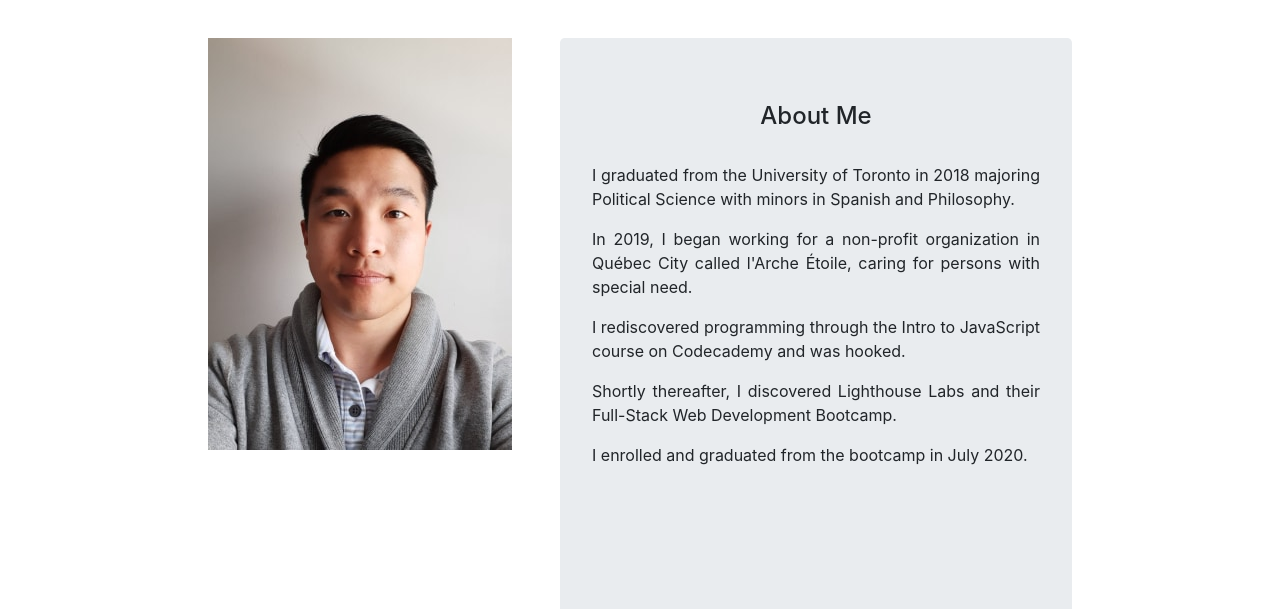
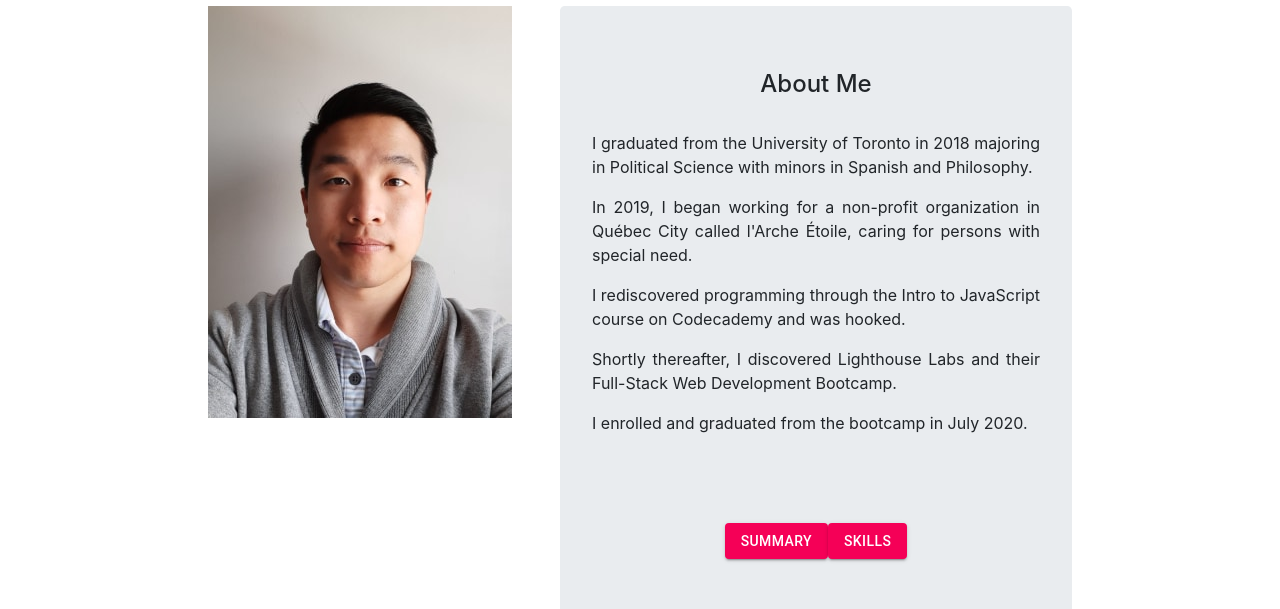
Before and after one commit to timbolaj/timbolaj.github.io, a React (Create React App) app: page / in a window 1280 px wide. Shown: the part 842-1451 px from the top of the page. Built offline with nearby package versions, Linux system fonts and the light colour scheme.

Commit message:
Created a toggle state for the Profile component. Now switches from summary state to skill state

```diff
--- a/package.json
+++ b/package.json
@@ -8,6 +8,7 @@
     "@fortawesome/free-regular-svg-icons": "^5.14.0",
     "@fortawesome/free-solid-svg-icons": "^5.14.0",
     "@fortawesome/react-fontawesome": "^0.1.11",
+    "@material-ui/core": "^4.11.0",
     "@testing-library/jest-dom": "^4.2.4",
     "@testing-library/react": "^9.3.2",
     "@testing-library/user-event": "^7.1.2",
--- a/src/Styles/Profile.scss
+++ b/src/Styles/Profile.scss
@@ -1,9 +1,15 @@
-.summary {
+.profile {
   height: 100vh;
-  padding-top: 5em;
+  padding-top: 3em;
 }
 
 .jumbotron {
   width: 40%;
   margin-left: 3em;
 }
+
+.modes {
+  display: flex;
+  justify-content: center;
+  padding-top: 4.5em;
+}
--- a/src/components/Profile-components/Summary.js
+++ b/src/components/Profile-components/Summary.js
@@ -6,7 +6,7 @@ export default function Summary() {
     <div className='Summary'>
       <h4>About Me</h4>
       <br></br>
-      <p>I graduated from the University of Toronto in 2018 majoring Political Science with minors in Spanish and Philosophy.</p>
+      <p>I graduated from the University of Toronto in 2018 majoring in Political Science with minors in Spanish and Philosophy.</p>
       <p>In 2019, I began working for a non-profit organization in Québec City called l'Arche Étoile, caring for persons with special need.</p>
       <p>I rediscovered programming through the Intro to JavaScript course on Codecademy and was hooked.</p>
       <p>Shortly thereafter, I discovered Lighthouse Labs and their Full-Stack Web Development Bootcamp.</p>
--- a/src/components/Profile.js
+++ b/src/components/Profile.js
@@ -1,20 +1,53 @@
-import React from 'react';
+import React, { useState } from 'react';
 import picture from '../images/profile_pic.jpg';
 import '../Styles/Profile.scss';
 import 'bootstrap/dist/css/bootstrap.css';
 import Summary from './Profile-components/Summary';
+import Button from '@material-ui/core/Button';
+
+const SUMMARY = 'Summary';
+const SKILLS = 'Skills';
 
 export default function Profile() {
+
+  const [mode, setMode] = useState('Summary');
+
   return (
-    <div className="summary d-flex justify-content-center vertical-center">
+    <div className="profile d-flex justify-content-center vertical-center">
+
       <div className="profile-picture">
         <img src={picture} alt="picture"></img>
       </div>
 
       <br></br>
 
-      <div class="jumbotron">
-        <Summary />
+      <div className="jumbotron">
+
+        <div className="profile-components">
+          {mode === 'Summary' && <Summary />}
+        </div>
+
+        <div className="modes">
+          <Button
+            variant="contained"
+            color="secondary"
+            className="summary"
+            onClick={() => setMode(SUMMARY)}
+          >
+            Summary
+          </Button>
+
+          <Button
+            variant="contained"
+            color="secondary"
+            className="skills"
+            onClick={() => setMode(SKILLS)}
+          >
+            Skills
+          </Button>
+
+        </div>
+
       </div>
     </div>
   )
```
Also changed, not shown: src/components/Profile-components/Skills.js (added, +8 -0 lines), src/Styles/Profile-styles/Summary.scss (line endings or trailing spaces), 1 other file (tests, documents, lock files or other folders).
